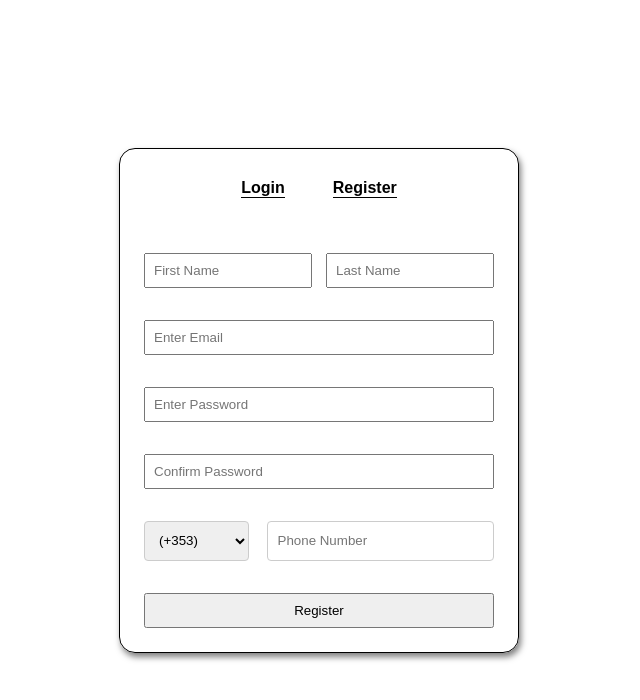
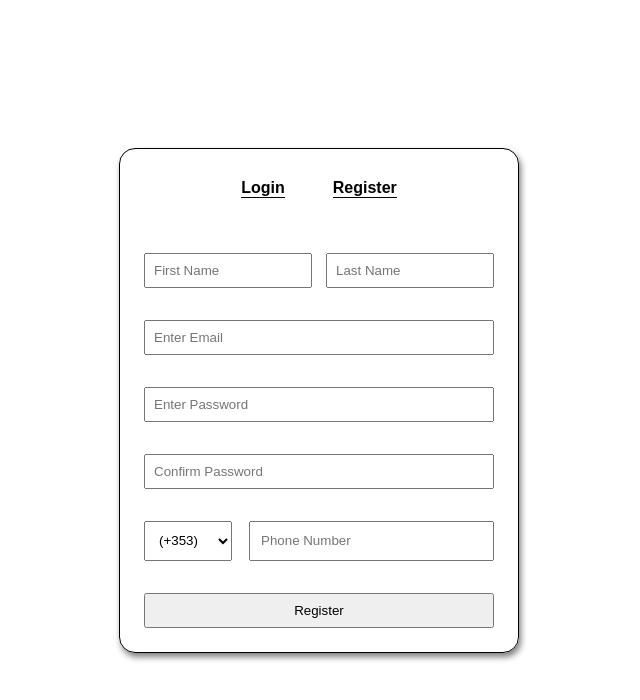
Before and after one commit to Unemployed-CS-Majors/RMS, a React (Create React App) app: page /auth in a window 1280 px wide. Both pictures are taken after a click on the button "Register". Shown: the top 700 px of the page, without its empty margins (321-961 px from the left). Built offline with nearby package versions, Linux system fonts and the light colour scheme.

Commit message:
User login functionality

```diff
--- a/src/App.js
+++ b/src/App.js
@@ -1,7 +1,7 @@
 import React from 'react';
 import { BrowserRouter as Router, Routes, Route } from 'react-router-dom';
 import Main from './components/Main';
-import Auth from './components/Auth';
+import Auth from './components/Authentication/Auth.js';
 
 function App() {
   return (
--- a/src/Styles/Auth.css
+++ b/src/Styles/Auth.css
@@ -40,6 +40,7 @@
 input{
     margin-bottom: 2rem;
 }
+
 input, .submit-btn{
     padding: 0.5rem;
 }
--- a/src/components/Auth.js
+++ b/src/components/Authentication/Auth.js
@@ -1,5 +1,5 @@
 import React, { useState } from "react";
-import "../Styles/Auth.css";
+import "../../Styles/Auth.css";
 import axios from "axios";
 import countryCodes from "./countryCodes";
 
@@ -25,6 +25,14 @@ export default function Auth() {
     const handleChange = (e) => {
         const {name, value} = e.target;
 
+        if(loginForm && (name == 'email' || name == 'password')){
+            setFormData((prevData) => {
+                return{
+                    ...prevData,
+                    [name] : value
+                }
+            });
+        }else {
             setFormData((prevData) => {
                 return{
                     ...prevData,
@@ -33,25 +41,26 @@ export default function Auth() {
             });
         }
 
+    }
+
     const checkPassword = () => {
         return formData.password === formData.confirmPassword;
     }
 
-    const handleSubmit = async (e) => {
+    const handleRegister = async (e) => {
         e.preventDefault();
+        //console.log("register button clicked");
 
         if (!loginForm && !checkPassword()) {
-            console.log("Passwords do not match");
+            //console.log("Passwords do not match");
             return;
-        }else{
-            console.log("Passwords match");
-        }
-
+        }else if(!loginForm && checkPassword()){
+            //console.log("Passwords match");
             const url = '/app/auth/register';
             const fullPhoneNumber = formData.countryCode + formData.phoneNumber;
 
             try {
-            const response = await axios.post(url, {
+                const res = await axios.post(url, {
                     firstName: formData.firstName,
                     lastName: formData.lastName,
                     email: formData.email,
@@ -62,10 +71,37 @@ export default function Auth() {
                         'Content-Type': 'application/json'
                     }
                 });
+                console.log(res.data);
 
-            console.log("Response:", response.data);
             } catch (error) {
                 console.error("Error:", error.response ? error.response.data : error.message);
+            }
+        }else{
+
+        }
+
+    }
+
+    const handleLogin = async (e) => {
+        e.preventDefault();
+        //console.log("login button clicked");
+
+        try{
+            const url = '/app/auth/login';
+
+            const res = await axios.post(url, {
+                email: formData.email,
+                password: formData.password
+            }, {
+                headers: {
+                    'Content-Type' : 'application/json'
+                }
+            });
+            console.log(res.data);
+            //console.log(res.status);
+
+        }catch(err){
+            console.error(err);
         }
     }
 
@@ -79,7 +115,7 @@ export default function Auth() {
                 <div className="form-container" style={{width: '100%'}}>
                     <form
                         style={{display: 'flex', flexDirection: 'column'}}
-                        onSubmit={handleSubmit}
+                        onSubmit={loginForm ? handleLogin : handleRegister}
                     >
                         {loginForm ? (
                             <>
@@ -153,16 +189,17 @@ export default function Auth() {
                                         value={formData.countryCode}
                                         onChange={handleChange}
                                         style={{
-                                            width: '30%',
+                                            minWidth: '25%',
                                             padding: '10px',
                                             height: '40px',
-                                            borderRadius: '4px',
-                                            border: '1px solid #ccc'
                                         }}
                                         required
                                     >
                                         {countryCodes.map((country) => (
-                                            <option key={country.code} value={country.code}>
+                                            <option
+                                                key={country.code}
+                                                value={country.code}
+                                            >
                                                 ({country.code})
                                             </option>
                                         ))}
@@ -174,11 +211,9 @@ export default function Auth() {
                                         placeholder="Phone Number"
                                         onChange={handleChange}
                                         style={{
-                                            width: '65%',
+                                            width: '70%',
                                             padding: '10px',
-                                            height: '40px', // Same height as the select field
-                                            borderRadius: '4px',
-                                            border: '1px solid #ccc'
+                                            height: '40px',
                                         }}
                                         required
                                     />
```
Also changed, not shown: src/components/Authentication/countryCodes.js (renamed from src/components/countryCodes.js). Lines whose indentation alone changed are shown as unchanged.
